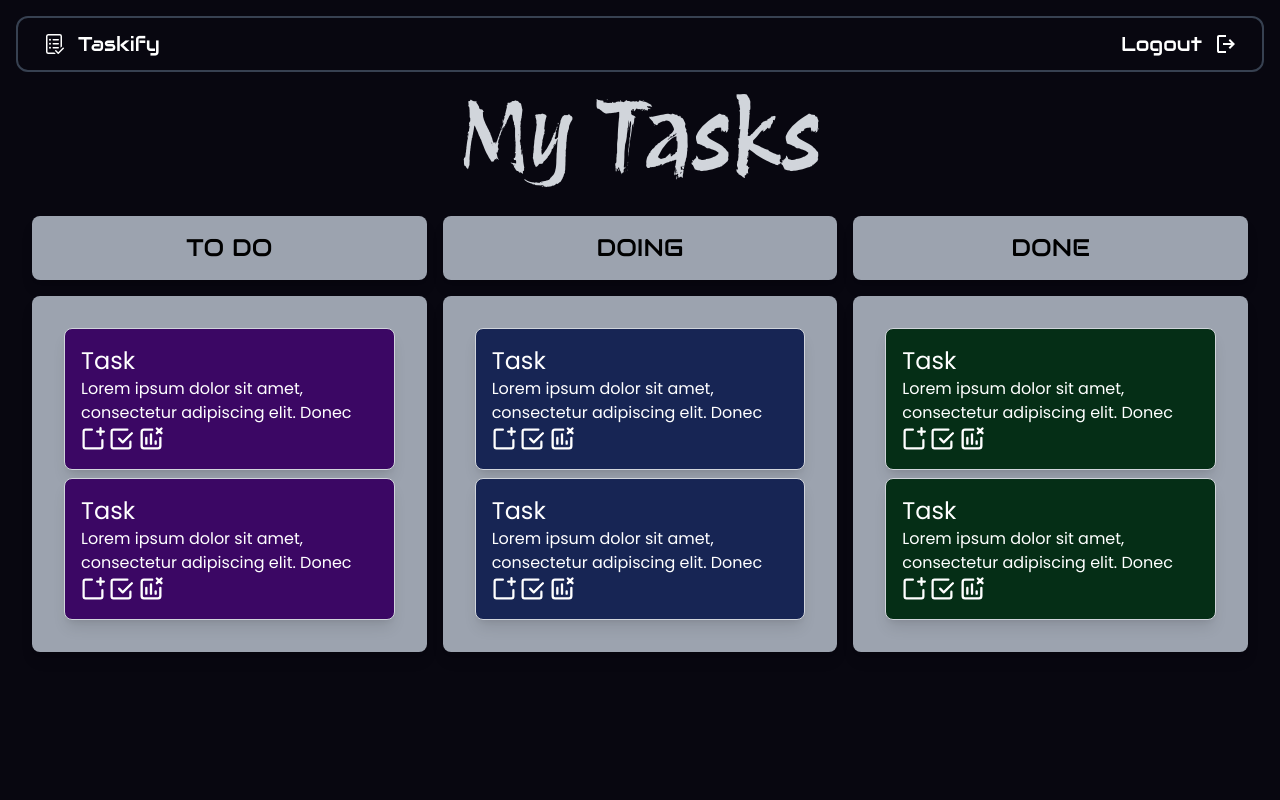
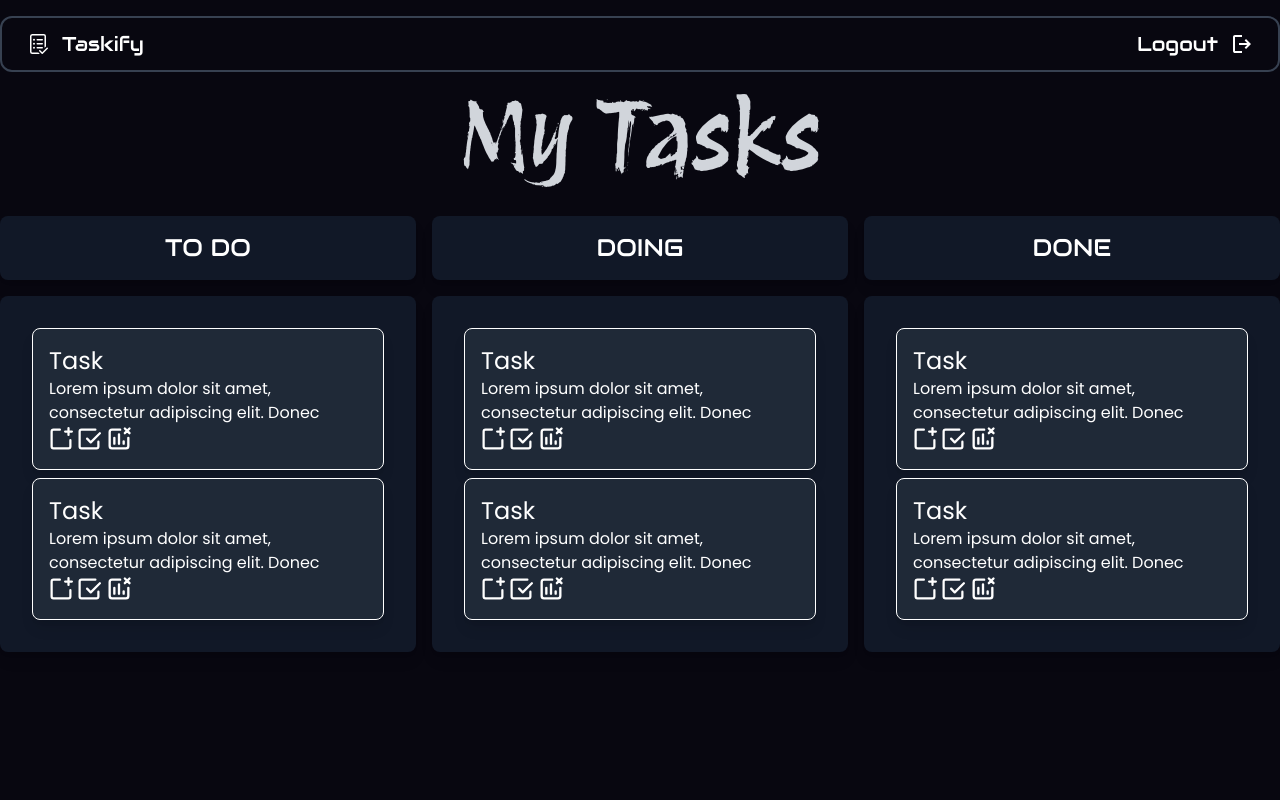
Before and after one commit to Zaiidmo/Taskify, a React (Vite) app: page / in a window 1280 px wide. Shown: the top 800 px of the page. Built offline with nearby package versions, Linux system fonts and the light colour scheme.

Commit message:
Still Editing Styles and Colors

```diff
--- a/src/components/Footer.jsx
+++ b/src/components/Footer.jsx
@@ -1,7 +1,7 @@
 export const Footer = () => {
   return (
     <>
-      <footer className="flex flex-col gap-8 text-center h-fit rounded-xl m-4 font-titles p-4 items-center bg-transparent border-2 text-white border-gray-700">
+      <footer className="max-w-screen-xl mx-auto flex flex-col gap-8 text-center h-fit rounded-xl m-4 font-titles p-4 items-center bg-transparent border-2 text-white border-gray-700">
         <div>
           <svg
             width="50"
--- a/src/components/NavBar.jsx
+++ b/src/components/NavBar.jsx
@@ -2,7 +2,7 @@ import React from "react";
 
 export const NavBar = () => {
   return (
-    <div className="h-14 rounded-xl m-4 font-titles p-4 flex justify-between items-center navbar bg-transparent border-2 border-gray-700">
+    <div className="h-14 rounded-xl m-4 font-titles p-4 flex justify-between max-w-screen-xl mx-auto items-center navbar bg-transparent border-2 border-gray-700">
       <a
         href="#"
         className="flex text-white items-center gap-3 hover:bg-gray-700 hover:text-black p-2 rounded-xl"
--- a/src/components/TaskCard.jsx
+++ b/src/components/TaskCard.jsx
@@ -1,6 +1,6 @@
 export const TaskCard = ({ color }) => {
   return (
-    <div className={`${color} border border-gray-300 p-4 font-poppins rounded-lg shadow-lg`}>
+    <div className={`${color} border border-white p-4 font-poppins rounded-lg shadow-lg`}>
       <h2 className="text-2xl text-white font-semibold">Task</h2>
       <p className="text-white">
         Lorem ipsum dolor sit amet, consectetur adipiscing elit. Donec
--- a/src/components/TasksGrid.jsx
+++ b/src/components/TasksGrid.jsx
@@ -2,38 +2,38 @@ import { TaskCard } from "./TaskCard";
 
 export const TasksGrid = () => {
   return (
-    <div className="mx-8 mt-8 grid grid-cols-1 md:grid-cols-2 lg:grid-cols-3 gap-4 ">
+    <div className="mt-8 grid grid-cols-1 md:grid-cols-2 lg:grid-cols-3 gap-4 ">
       <div className="flex flex-col gap-4">
-        <div className="bg-gray-400 p-4 rounded-lg shadow-lg">
-          <h2 className="text-2xl text-black text-center font-semibold font-titles">
+        <div className="bg-gray-900 p-4 rounded-lg shadow-lg">
+          <h2 className="text-2xl text-white text-center font-semibold font-titles">
             TO DO
           </h2>
         </div>
-        <div className="p-8 bg-gray-400 rounded-lg shadow-lg flex flex-col gap-2">
-          <TaskCard color="bg-purple-950"/>
-          <TaskCard color="bg-purple-950"/>
+        <div className="p-8 bg-gray-900 rounded-lg shadow-lg flex flex-col gap-2">
+          <TaskCard color="bg-gray-800"/>
+          <TaskCard color="bg-gray-800"/>
         </div>
       </div>
       <div className="flex flex-col gap-4">
-        <div className="bg-gray-400 p-4 rounded-lg shadow-lg">
-          <h2 className="text-2xl text-black text-center font-semibold font-titles">
+        <div className="bg-gray-900 p-4 rounded-lg shadow-lg">
+          <h2 className="text-2xl text-white text-center font-semibold font-titles">
             DOING
           </h2>
         </div>
-        <div className="bg-gray-400 p-8 rounded-lg shadow-lg flex flex-col gap-2">
-          <TaskCard color="bg-blue-950"/>
-          <TaskCard color="bg-blue-950"/>
+        <div className="bg-gray-900 p-8 rounded-lg shadow-lg flex flex-col gap-2">
+          <TaskCard color="bg-gray-800"/>
+          <TaskCard color="bg-gray-800"/>
         </div>
       </div>
       <div className="flex flex-col gap-4">
-        <div className="bg-gray-400 p-4 rounded-lg shadow-lg">
-          <h2 className="text-2xl text-black text-center font-semibold font-titles">
+        <div className="bg-gray-900 p-4 rounded-lg shadow-lg">
+          <h2 className="text-2xl text-white text-center font-semibold font-titles">
             DONE
           </h2>
         </div>
-        <div className="bg-gray-400 p-8 rounded-lg shadow-lg flex flex-col gap-2">
-          <TaskCard color="bg-green-950"/>
-          <TaskCard color="bg-green-950"/>
+        <div className="bg-gray-900 p-8 rounded-lg shadow-lg flex flex-col gap-2">
+          <TaskCard color="bg-gray-800"/>
+          <TaskCard color="bg-gray-800"/>
         </div>
       </div>
     </div>
--- a/src/pages/Home.jsx
+++ b/src/pages/Home.jsx
@@ -8,7 +8,7 @@ export const Home = () => {
     <>
     <NavBar />
     {/* <SideBar /> */}
-      <div className="h-screen">
+      <div className="max-w-screen-xl mx-auto h-screen">
         <h1 className="font-revolution text-8xl text-center text-gray-300"> My Tasks </h1>
         <TasksGrid />
       </div>
```
